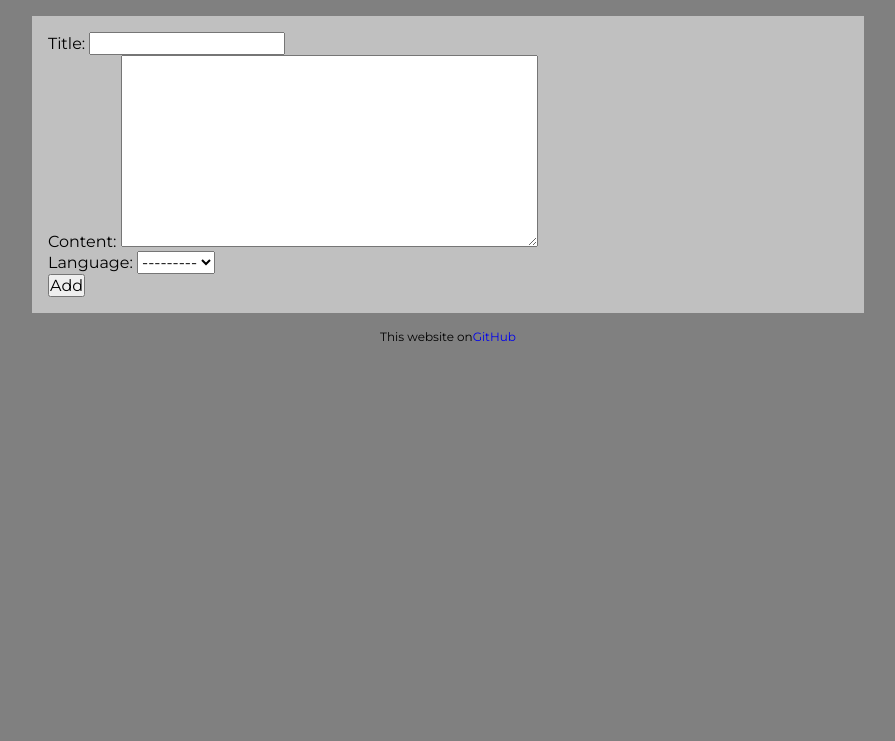
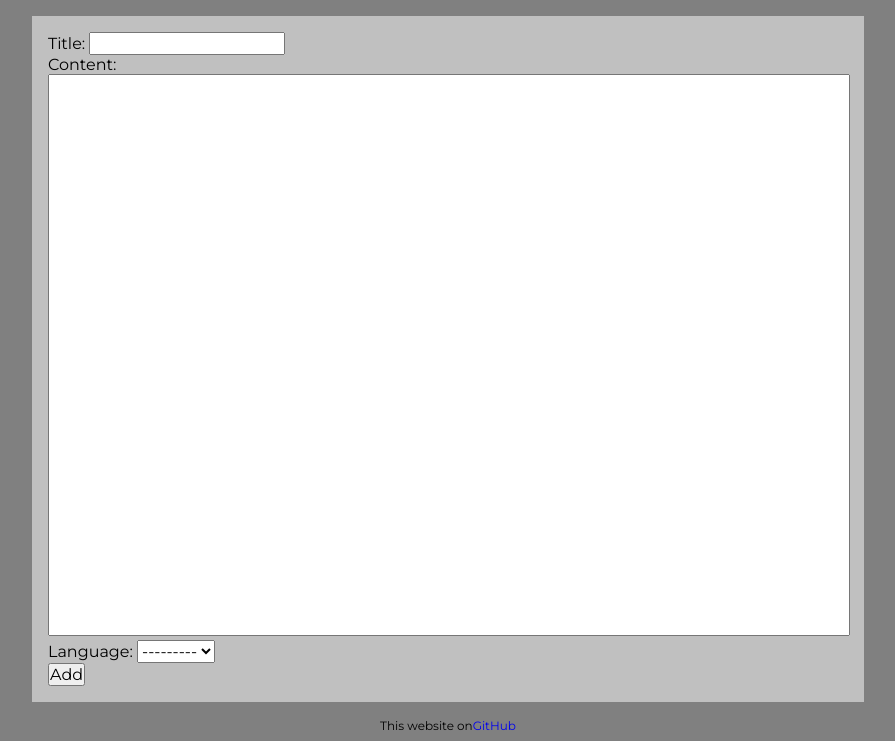
Before and after one commit to karmek-k/friendly-notes, a Django app: page /add/ in a window 1280 px wide. Shown: the part 133-874 px from the top of the page, without its empty margins (192-1087 px from the left). Before the commit the page ends 474 px from the top, so only its background shows below. Run offline with Django 3.2, Linux system fonts and the light colour scheme; parts of the project's set-up code (start-up, migrations or seed data) failed here and were passed over.

Commit message:
Edit textarea.css

```diff
--- a/note/static/note/css/textarea.css
+++ b/note/static/note/css/textarea.css
@@ -1,4 +1,7 @@
 textarea {
   font-family: monospace;
   font-size: 1rem;
+  resize: none;
+  width: 100%;
+  height: 70vh;
 }
```
